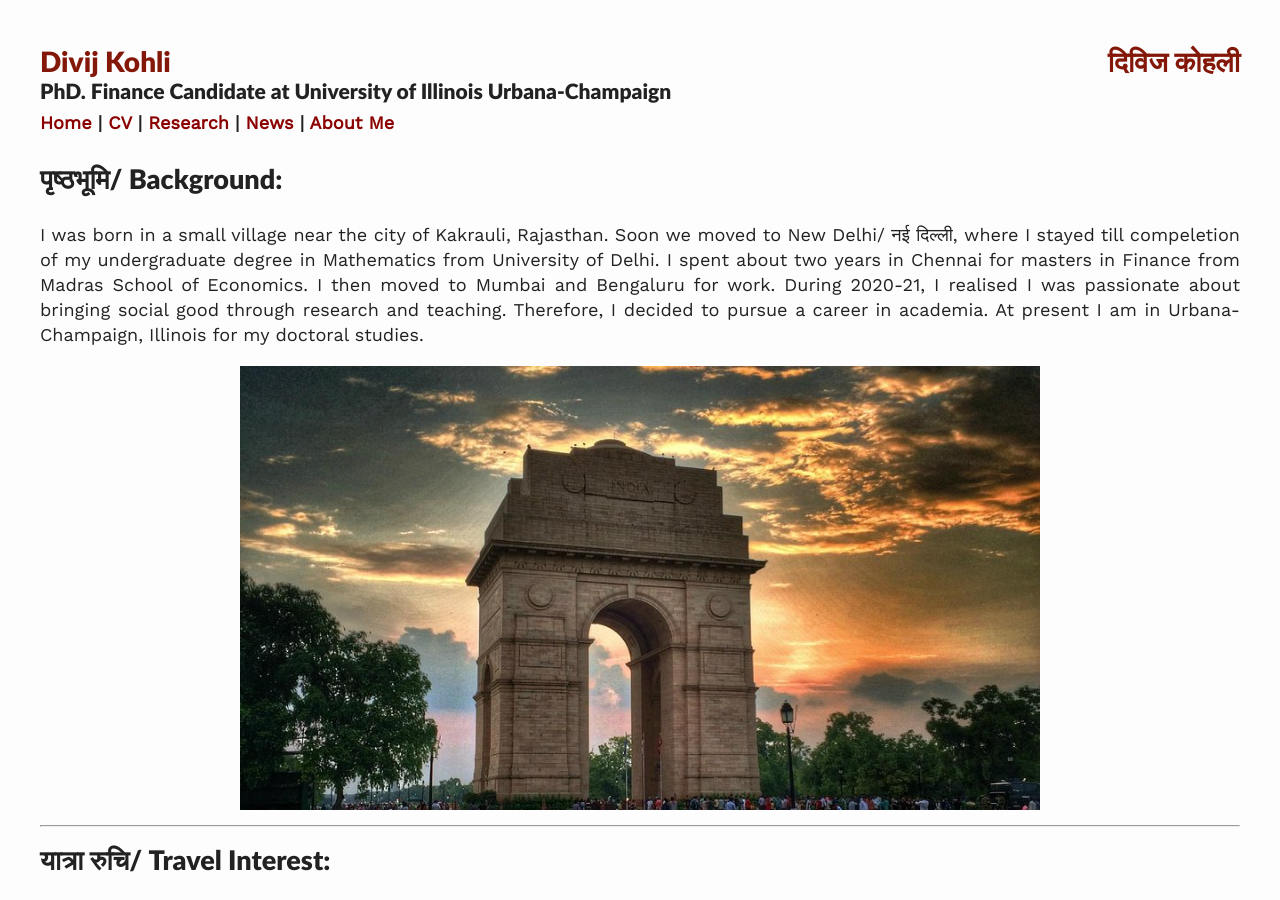
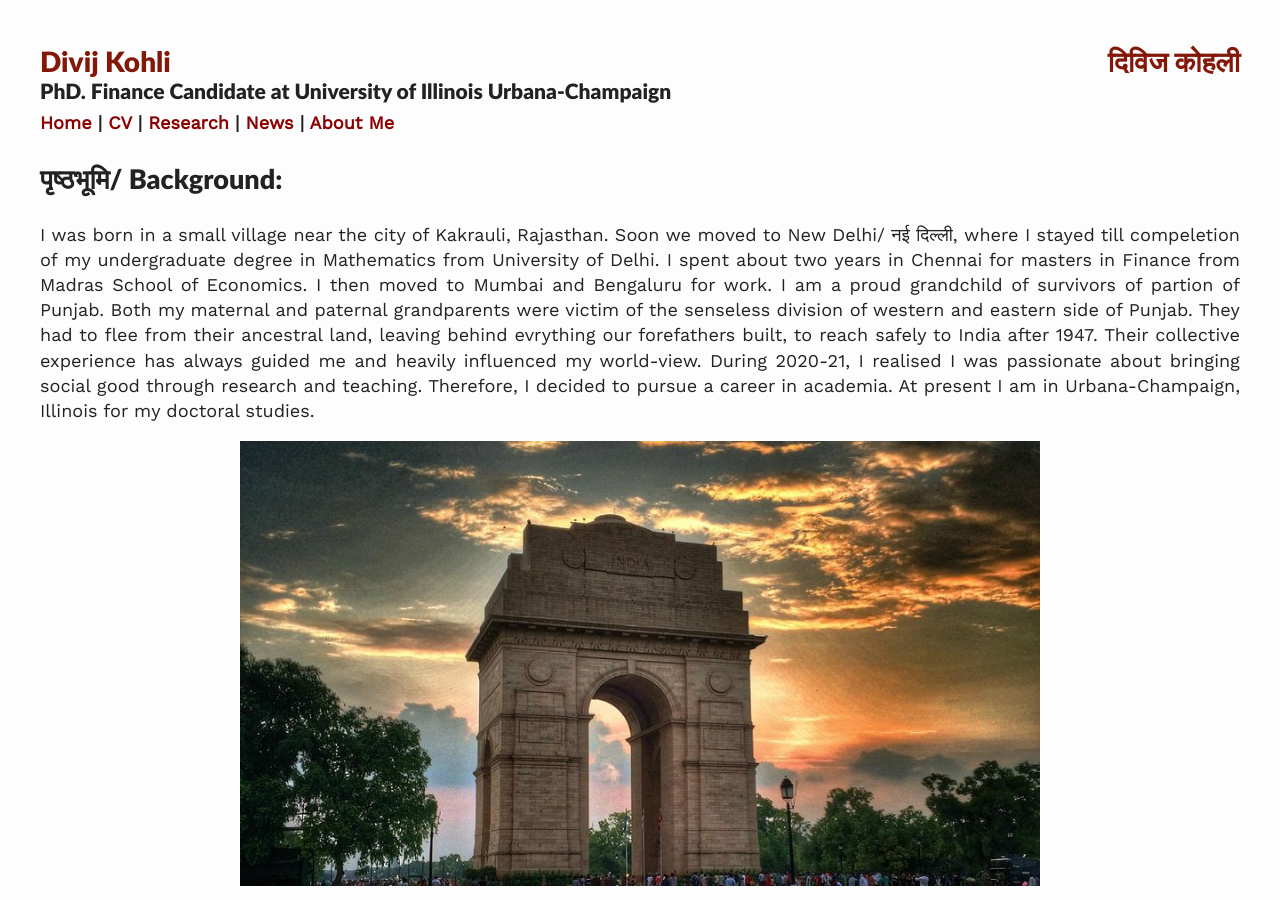
Before and after one commit to divijkohli/divijkohli.github.io, a Jekyll site: the page built from _pages/aboutme.md, in a window 1280 px wide and 900 px high. Built offline with Jekyll 4.4.1, drawn with Linux system fonts in a browser that asks for light colours; nearby versions of some CDN libraries.

Commit message:
Update aboutme.md

```diff
--- a/_pages/aboutme.md
+++ b/_pages/aboutme.md
@@ -6,7 +6,10 @@ permalink: /aboutme/
 <hr style="line-height: 2px; visibility:hidden;" />
 
 ## पृष्ठभूमि/ Background:
-<p align="justify"> I was born in a small village near the city of Kakrauli, Rajasthan. Soon we moved to New Delhi/ नई दिल्ली, where I stayed till compeletion of my undergraduate degree in Mathematics from University of Delhi. I spent about two years in Chennai for masters in Finance from Madras School of Economics. I then moved to Mumbai and Bengaluru for work. During 2020-21, I realised I was passionate about bringing social good through research and teaching. Therefore, I decided to pursue a career in academia. At present I am in Urbana-Champaign, Illinois for my doctoral studies. </p>
+<p align="justify"> I was born in a small village near the city of Kakrauli, Rajasthan. Soon we moved to New Delhi/ नई दिल्ली, where I stayed till compeletion of my undergraduate degree in Mathematics from University of Delhi. I spent about two years in Chennai for masters in Finance from Madras School of Economics. I then moved to Mumbai and Bengaluru for work.
+I am a proud grandchild of survivors of partion of Punjab. Both my maternal and paternal grandparents were victim of the senseless division of western and eastern side of Punjab. They had to flee from their ancestral land, leaving behind evrything our forefathers built, to reach safely to India after 1947. Their collective experience has always guided me and heavily influenced my world-view.
+
+During 2020-21, I realised I was passionate about bringing social good through research and teaching. Therefore, I decided to pursue a career in academia. At present I am in Urbana-Champaign, Illinois for my doctoral studies. </p>
 <div style="text-align: center;">
     <img src="{{ site.baseurl }}/assets/images/delhi.jpg" alt="" width="800">
 </div>
```
